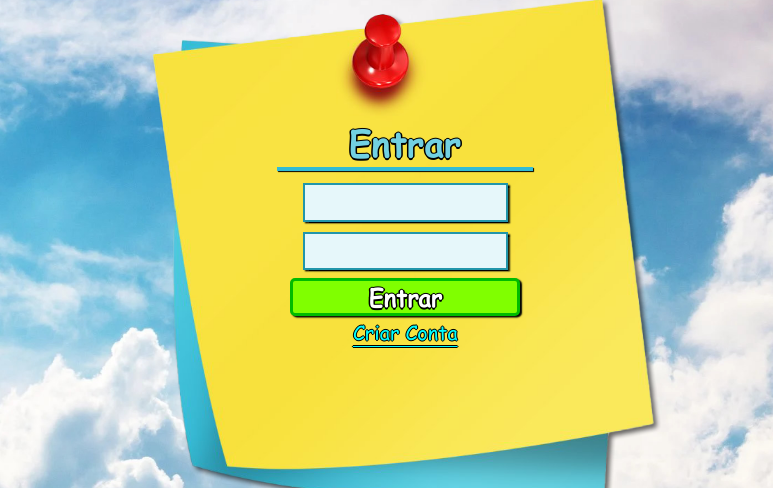
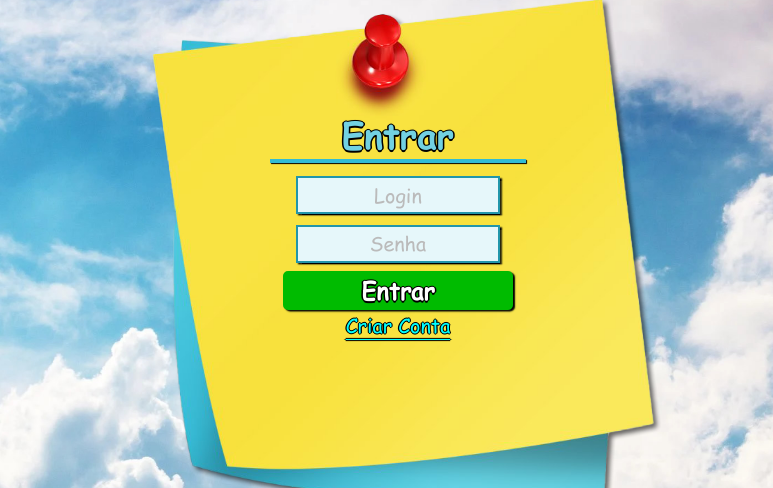
Before and after one commit to Aquilesxd100/Reminder, a plain HTML site: page index.html in a window 1280 px wide. Shown: the part 119-607 px from the top of the page, 507-1280 px from the left. Drawn offline with Linux system fonts and the light colour scheme.

Commit message:
Adição de display do login/senha

```diff
--- a/css.css
+++ b/css.css
@@ -47,6 +47,7 @@ section.formulario hr {
     height: 4px;
     border: none;
     margin-bottom: 3%;
+    width: 100%;
 }
 a {
     color: #00FFFF;
@@ -71,35 +72,50 @@ h4 {
     font-weight: normal;
     color: #00FFFF;
     font-size: calc(7px + 1vw);
-    text-shadow: 1px 0 0 rgb(0, 0, 0), -1px 0 0 rgb(0, 0, 0), 0 1px 0 rgb(0, 0, 0),  0 -1px 0 rgb(0, 0, 0),  0 0 1px rgb(0, 0, 0);
+    text-shadow: 1.1px 0 0 rgb(0, 0, 0), -1.1px 0 0 rgb(0, 0, 0), 0 1.1px 0 rgb(0, 0, 0),  0 -1.1px 0 rgb(0, 0, 0),  0 0 1.1px rgb(0, 0, 0);
+}
+ol.display {
+    position: absolute;
+    top: calc(28px + 1.75vw);
+    list-style: none;
+    font-size: calc(7px + 1vw);
+    font-family: comic;
+    color: #BBBBBB;
+    text-align: center;
+    pointer-events: none;
+}
+ol.display li {
+    margin: calc(0px + 1.6vw) 0;
 }
 section.formulario form {
     position: relative;
-    top: 120px;
-    left: 125px;
+    top: 22%;
+    left: 9.2vw;
     width: 50%;
-    height: 25vw;
     display: flex;
     flex-direction: column;
-    text-align: center;
+    align-items: center;
 }
 section.formulario form input {
     font-size: calc(11px + 1vw);
     width: 80%;
     height: 3vw;
     margin: 2% 10%;
+    padding: 0 2%;
     border: 2px solid #2296AA;
     box-shadow: 2px 1.5px 1.5px;
     background-color: #E6F7FA;
 }
+section.formulario form input:focus {
+    outline: none;
+}
 section.formulario form button {
     margin: 1% 5% 0.5% 5%;
     width: 90%;
-    height: 3vw;
     border: 3px solid #00BB00;
     border-radius: 5px;
     box-shadow: 2px 1.5px 1.5px;
-    background-color: #80FF00;
+    background-color: #00BB00;
 }
 section.logo img {
     left: 0;
--- /dev/null
+++ b/funcoes.js
@@ -0,0 +1,15 @@
+const inputLogin = document.querySelector(".input-login");
+const inputSenha = document.querySelector(".input-senha");
+function displayOff (tipo) {
+    document.querySelector(`li#${tipo}`).style.filter="opacity(0)";
+}
+function displayOn () {
+    if (inputLogin.value === "") {
+        document.querySelector("li#login").style.filter="opacity(1)";
+    }
+    if (inputSenha.value === "") {
+        document.querySelector("li#senha").style.filter="opacity(1)";
+    }
+}
+inputLogin.addEventListener("focusout", displayOn);
+inputSenha.addEventListener("focusout", displayOn);
--- a/index.html
+++ b/index.html
@@ -16,8 +16,12 @@
             <form>
                 <h2>Entrar</h2>
                 <hr>
-                <input type="text" maxlength="11">
-                <input type="password" maxlength="15">
+                <ol class="display">
+                    <li id="login">Login</li>
+                    <li id="senha">Senha</li>
+                </ol>
+                <input type="text" maxlength="10" class="input-login" onclick="displayOff('login')">
+                <input type="password" maxlength="15" class="input-senha" onclick="displayOff('senha')">
                 <button><h3>Entrar</h3></button>
                 <a href="nova_conta.html" targe="_self"><h4>Criar Conta</h4></a>
             </form>
@@ -26,5 +30,6 @@
     <footer>
         <h3>Organizando o presente para garantir sucesso ao seu futuro!</h3>
     </footer>
+    <script src="funcoes.js"></script>
 </body>
 </html>
```
Also changed, not shown: backup/ol.txt (added).
